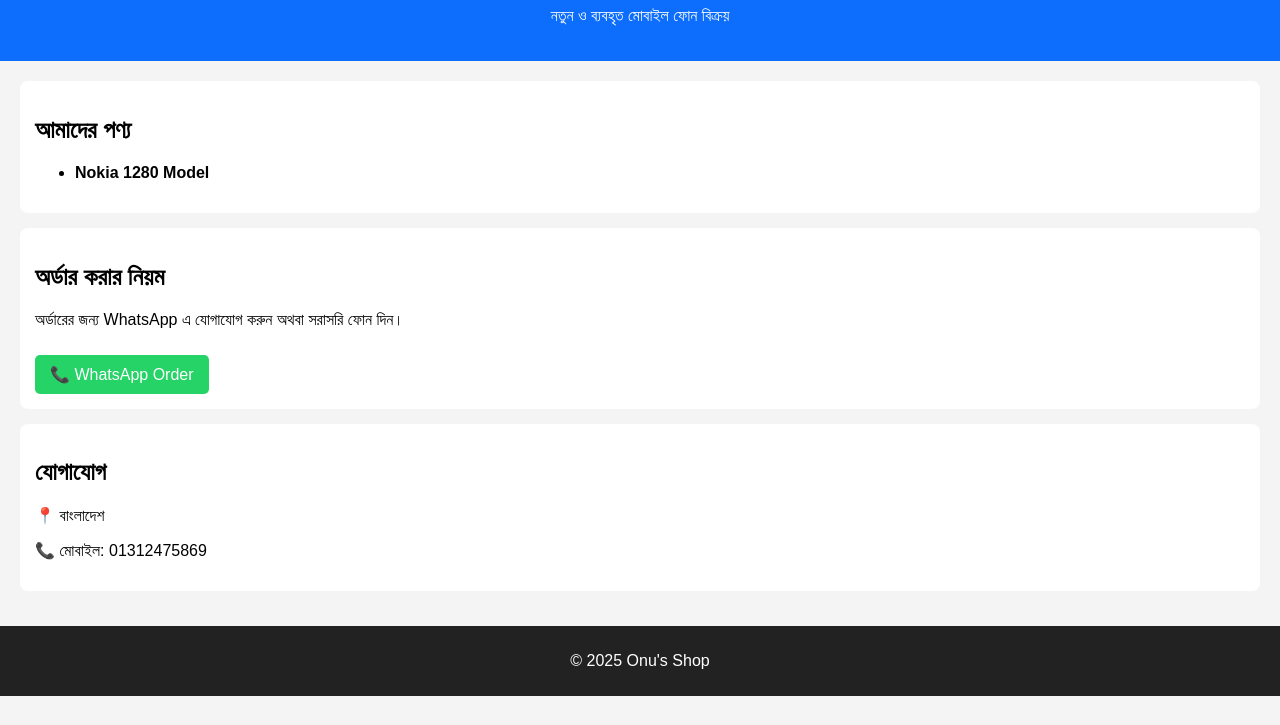
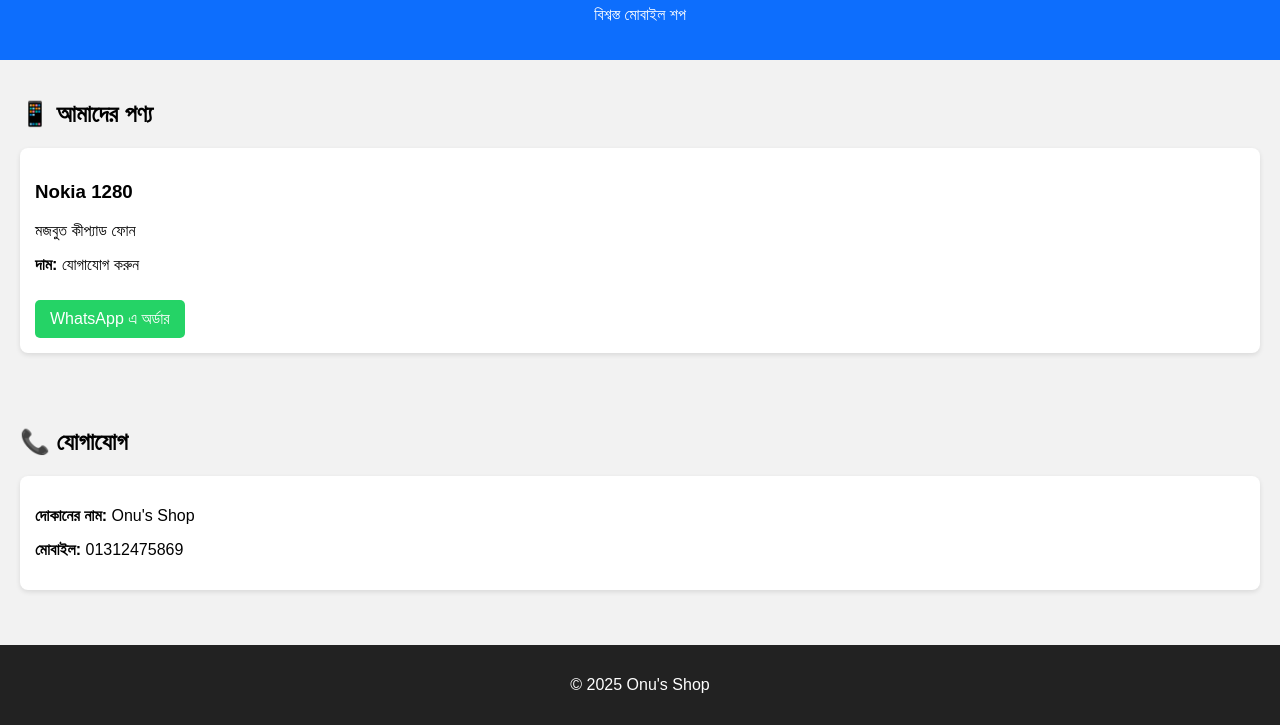
Before and after one commit to joy69dhaka-png/Onu-s-shop-, a plain HTML site: page index.html in a window 1280 px wide. Shown: the part 94-819 px from the top of the page. Drawn offline with Linux system fonts and the light colour scheme.

Commit message:
Update index.html

```diff
--- a/index.html
+++ b/index.html
@@ -3,49 +3,72 @@
 <head>
   <meta charset="UTF-8">
   <title>Onu's Shop</title>
-  <meta name="viewport" content="width=device-width, initial-scale=1">
+  <meta name="viewport" content="width=device-width, initial-scale=1.0">
   <style>
-    body { font-family: Arial, sans-serif; margin:0; background:#f4f4f4; }
-    header { background:#0d6efd; color:white; padding:20px; text-align:center; }
-    section { padding:20px; }
-    .card { background:white; padding:15px; margin-bottom:15px; border-radius:8px; }
+    body {
+      font-family: Arial, sans-serif;
+      margin: 0;
+      background: #f2f2f2;
+    }
+    header {
+      background: #0d6efd;
+      color: white;
+      padding: 20px;
+      text-align: center;
+    }
+    section {
+      padding: 20px;
+    }
+    .card {
+      background: white;
+      padding: 15px;
+      border-radius: 8px;
+      margin-bottom: 15px;
+      box-shadow: 0 2px 5px rgba(0,0,0,0.1);
+    }
     .btn {
-      display:inline-block;
-      background:#25D366;
-      color:white;
-      padding:10px 15px;
-      text-decoration:none;
-      border-radius:5px;
-      margin-top:10px;
+      display: inline-block;
+      background: #25D366;
+      color: white;
+      padding: 10px 15px;
+      text-decoration: none;
+      border-radius: 5px;
+      margin-top: 10px;
     }
-    footer { background:#222; color:white; text-align:center; padding:10px; }
+    footer {
+      background: #222;
+      color: white;
+      text-align: center;
+      padding: 15px;
+      margin-top: 20px;
+    }
   </style>
 </head>
+
 <body>
 
 <header>
-  <h1>📱 Onu's Shop</h1>
-  <p>নতুন ও ব্যবহৃত মোবাইল ফোন বিক্রয়</p>
+  <h1>Onu's Shop</h1>
+  <p>বিশ্বস্ত মোবাইল শপ</p>
 </header>
 
 <section>
+  <h2>📱 আমাদের পণ্য</h2>
+
   <div class="card">
-    <h2>আমাদের পণ্য</h2>
-    <ul>
-      <li><strong>Nokia 1280 Model</strong></li>
-    </ul>
+    <h3>Nokia 1280</h3>
+    <p>মজবুত কীপ্যাড ফোন</p>
+    <p><b>দাম:</b> যোগাযোগ করুন</p>
+    <a class="btn" href="https://wa.me/8801312475869?text=আমি%20Nokia%201280%20নিতে%20চাই">WhatsApp এ অর্ডার</a>
   </div>
 
+</section>
+
+<section>
+  <h2>📞 যোগাযোগ</h2>
   <div class="card">
-    <h2>অর্ডার করার নিয়ম</h2>
-    <p>অর্ডারের জন্য WhatsApp এ যোগাযোগ করুন অথবা সরাসরি ফোন দিন।</p>
-    <a class="btn" href="https://wa.me/8801312475869">📞 WhatsApp Order</a>
-  </div>
-
-  <div class="card">
-    <h2>যোগাযোগ</h2>
-    <p>📍 বাংলাদেশ</p>
-    <p>📞 মোবাইল: 01312475869</p>
+    <p><b>দোকানের নাম:</b> Onu's Shop</p>
+    <p><b>মোবাইল:</b> 01312475869</p>
   </div>
 </section>
 
```
